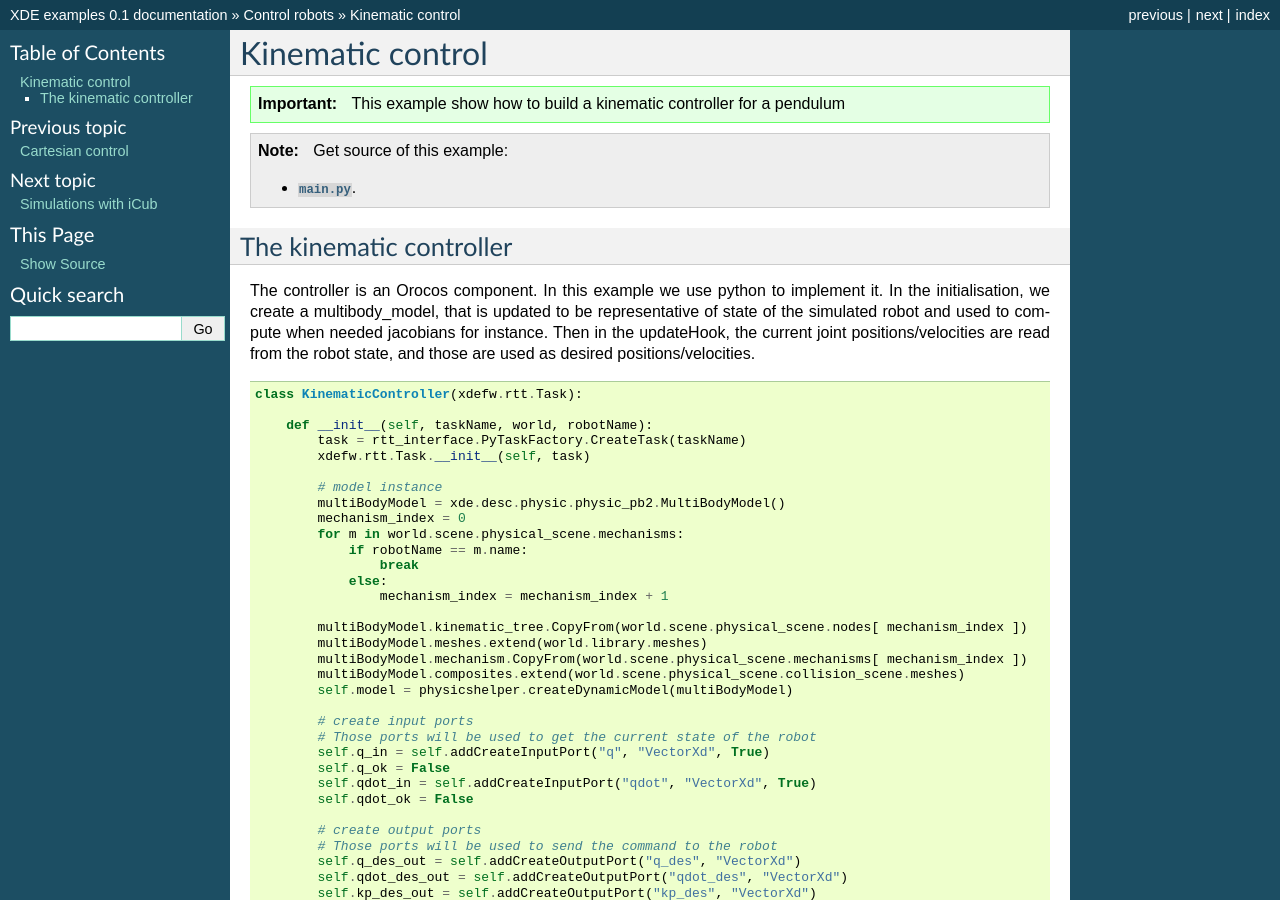
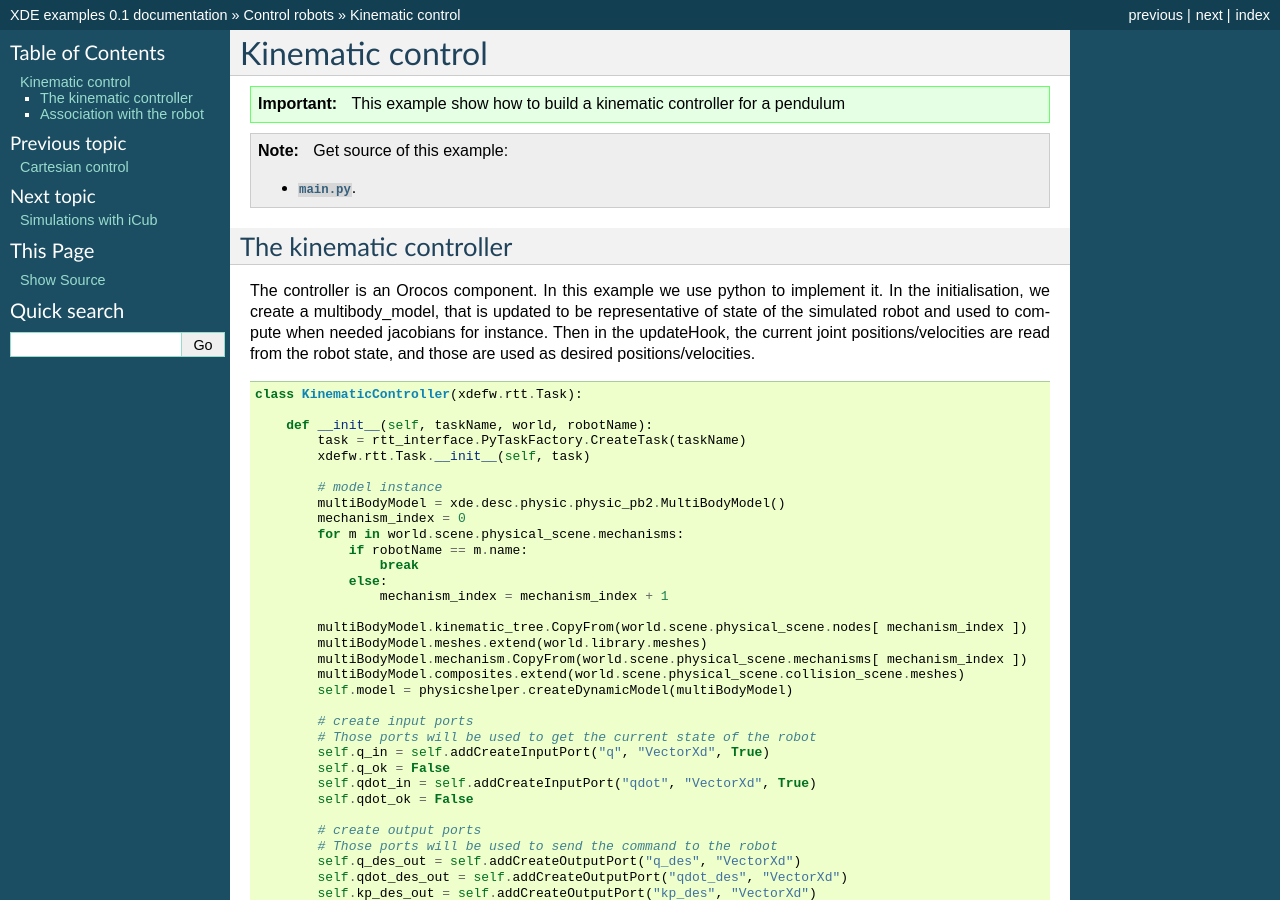
Before and after one commit to ISIR-SYROCO/XDE-DocExamples, a Sphinx documentation site: the page built from source/examples/02_control/06_kinematic_control.rst, in a window 1280 px wide and 900 px high. Built offline with Sphinx 7.4.7, drawn with Linux system fonts in a browser that asks for light colours; formulas are drawn with MathJax 3; some of the changed text lies outside the part shown.

Commit message:
Update control/kinematic_control

```diff
--- a/source/examples/02_control/06_kinematic_control.rst
+++ b/source/examples/02_control/06_kinematic_control.rst
@@ -23,6 +23,9 @@
 .. literalinclude:: 06_kinematic_control/main.py
    :start-after: ##### The Controller
    :end-before:         # print "-------------------"
+
+Association with the robot
+--------------------------
 
 The controller is then instanciated and associated to the robot p1.
 
```
